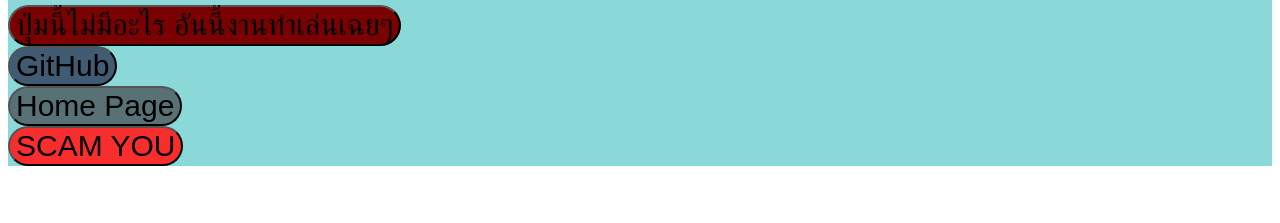
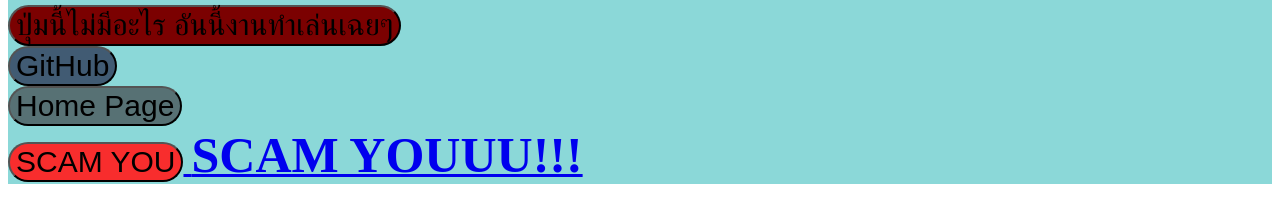
Before and after one commit to NamoZDizeX/JustWork, a plain HTML site: page index.html in a window 1280 px wide. Shown: the part 245-468 px from the top of the page. Drawn offline with Linux system fonts and the light colour scheme.

Commit message:
Update Stupid thing
Mamma Mia

```diff
--- a/index.html
+++ b/index.html
@@ -40,6 +40,7 @@
 <button style="font-size: 30px; background-color: rgb(248, 45, 45); border-radius: 30px;">SCAM YOU</button>
 
 <body>
+    <font style="font-size: 50px;">SCAM YOUUU!!! </font>
 </body>
 
 </html>
```
